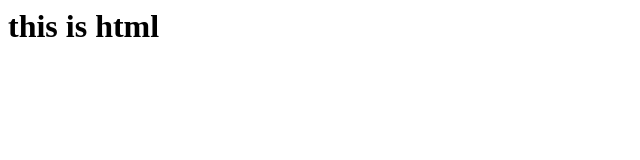
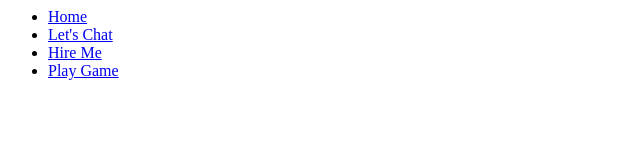
Before and after one commit to HukumBasnet/HukumBasnet.github.io, a plain HTML site: page index.html in a window 1280 px wide. Shown: the whole page, without its empty margins (0-640 px from the left). Drawn offline with Linux system fonts and the light colour scheme.

Commit message:
add navigation

```diff
--- a/index.html
+++ b/index.html
@@ -1 +1,17 @@
-<h1>this is html</h1>
+<html lang="en">
+<head>
+  <meta charset="UTF-8">
+  <meta name="viewport" content="width=device-width, initial-scale=1.0">
+  <title>Document</title>
+</head>
+<body>
+  <nav>
+    <ul>
+      <li><a href="#">Home</a></li>
+      <li><a href="#">Let's Chat</a></li>
+      <li><a href="#">Hire Me</a></li>
+      <li><a href="#">Play Game</a></li>
+    </ul>
+  </nav>
+</body>
+</html>
```
